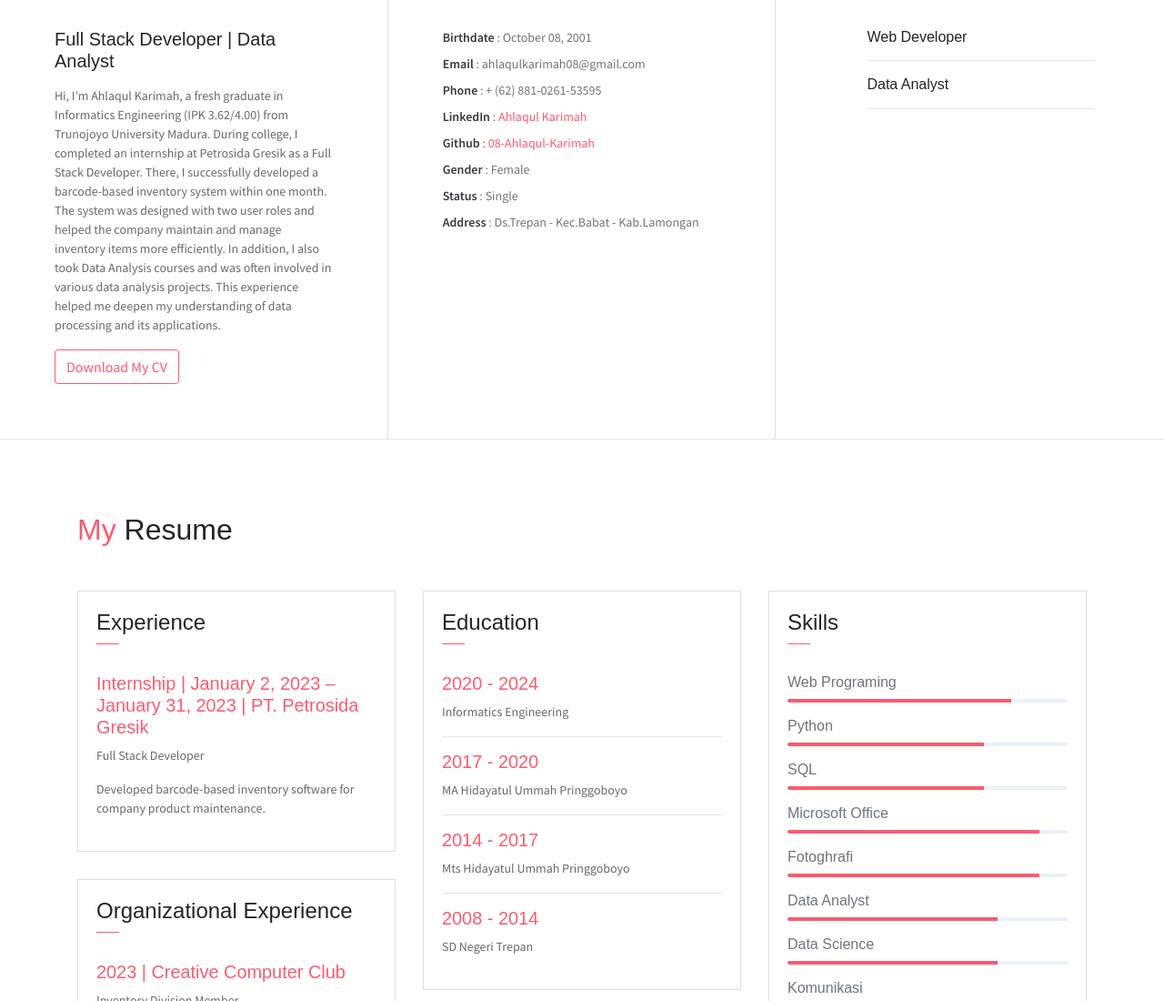
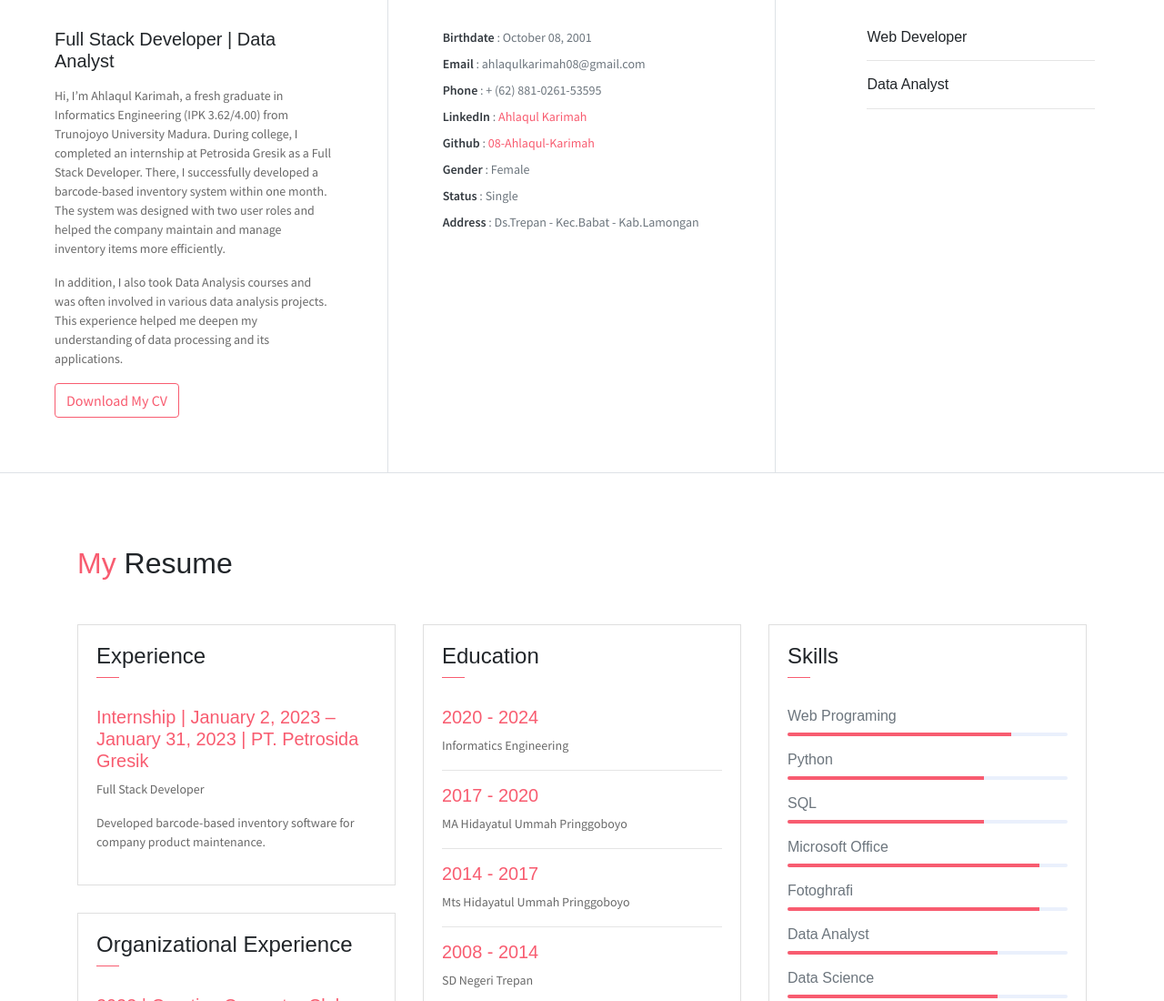
Before and after one commit to 08-Ahlaqul-Karimah/Portofolio, a plain HTML site: page index.html in a window 1280 px wide. Shown: the part 837-1937 px from the top of the page at 91% size. Drawn offline with nearby package versions, Linux system fonts and the light colour scheme; files whose address does not match are found by name.

Commit message:
Update index.html

```diff
--- a/index.html
+++ b/index.html
@@ -70,9 +70,9 @@
                 <h3 class="font-weight-light">Who am I ?</h3>
                 <span class="line mb-5"></span>
                 <h5 class="mb-3">Full Stack Developer | Data Analyst</h5>
-                <p class="mt-20">Hi, I’m Ahlaqul Karimah, a fresh graduate in Informatics Engineering (IPK 3.62/4.00) from Trunojoyo University Madura. During college, I completed an internship at Petrosida Gresik as a Full Stack Developer. There, I successfully developed a barcode-based inventory system within one month. The system was designed with two user roles and helped the company maintain and manage inventory items more efficiently.
+                <p class="mt-20">Hi, I’m Ahlaqul Karimah, a fresh graduate in Informatics Engineering (IPK 3.62/4.00) from Trunojoyo University Madura. During college, I completed an internship at Petrosida Gresik as a Full Stack Developer. There, I successfully developed a barcode-based inventory system within one month. The system was designed with two user roles and helped the company maintain and manage inventory items more efficiently.</p>
 
-		In addition, I also took Data Analysis courses and was often involved in various data analysis projects. This experience helped me deepen my understanding of data processing and its applications.</p>
+		<p class="mt-20">In addition, I also took Data Analysis courses and was often involved in various data analysis projects. This experience helped me deepen my understanding of data processing and its applications.</p>
                 <button class="btn btn-outline-danger" onclick="window.open('CV_Ahlaqul Karimah M.pdf','_blank')"><i class="icon-down-circled2"></i>Download My CV</button>
             </div>
             <div class="col-lg-4 about-card">
```
